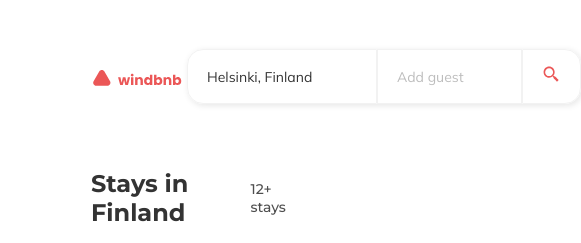
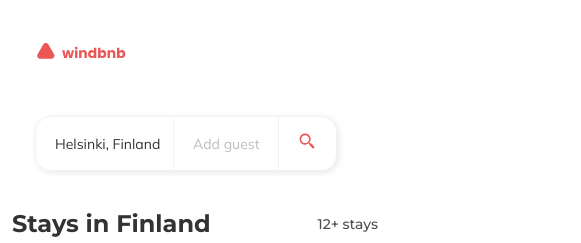
Before and after one commit to Yaiza16/windbnb, a React (Create React App) app: page / in a window 390 px wide. Shown: the top 243 px of the page, 581 px wide, since content can reach past the window. Built offline with nearby package versions, Linux system fonts and the light colour scheme.

Commit message:
Update: do responsive

```diff
--- a/src/components/Header/Header.scss
+++ b/src/components/Header/Header.scss
@@ -1,8 +1,20 @@
 @use '../../styles/functions' as f;
+@use '../../styles/mixins' as m;
 
 .header{
     padding: f.toRem(49) f.toRem(91);
     display: flex;
     justify-content: space-between;
     align-items: center;
+
+    @include m.mq('lg'){
+        flex-direction: column;
+        align-items: flex-start;
+        gap: f.toRem(39);
+    }
+
+    @include m.mq('md'){
+        padding: f.toRem(22) f.toRem(35);
+        justify-content: center;
+    }
 }
--- a/src/components/Header/NavBar.js
+++ b/src/components/Header/NavBar.js
@@ -47,7 +47,7 @@ function NavBar({isNavbarFocus, setIsNavbarFocus, stays, cityOptions, text, upda
                     </div>
                 </div>
                 <div className="navbar-search-container">
-                    <div className={isGuestSearchFocus ? "navbar-search navbar-search--focus" : "navbar-search"}>
+                    <div className={isGuestSearchFocus ? "navbar-search navbar-search--guest navbar-search--focus" : "navbar-search navbar-search--guest"}>
                         <p className="navbar-search__title">Guest</p>
                         <input className="navbar-search__input navbar-search__input--guest" type="text" readOnly placeholder="Add guest" value={adultsCounter + childrenCounter > 0 ? (adultsCounter + childrenCounter > 1 ? `${adultsCounter + childrenCounter} guests` : `${adultsCounter + childrenCounter} guest`) : ""} onClick={() => handleGuestSearchFocus()}/>
                     </div>
--- a/src/components/Header/NavBar.scss
+++ b/src/components/Header/NavBar.scss
@@ -1,5 +1,7 @@
 @use '../../styles/functions' as f;
 @use '../../styles/variables' as v;
+@use '../../styles/mixins' as m;
+
 
 .navbar-container-wrapped{
 
@@ -26,6 +28,15 @@
             border-radius: unset;
             box-shadow: unset;
 
+            @include m.mq('md'){
+                flex-direction: column;
+                padding: f.toRem(49) f.toRem(21);
+                justify-content: flex-start;
+                gap: 1.5rem;
+                height: f.toRem(632);
+
+            }
+
             .navbar-search-container{
                 width: 33%;
                 align-items: flex-start;
@@ -33,9 +44,15 @@
                 gap: f.toRem(40);
                 justify-content: flex-start;
 
+                @include m.mq('md'){
+                    width: 100%;
+                    height: auto;
+                }
+
 
                 &--button{
                     width: auto;
+                    margin-top: auto;
                 }
 
             }
@@ -74,7 +91,13 @@
                 &--button{
                     padding: 0;
                     border: none;
-                    transition: background-color .3s ease-in;
+
+                    @include m.mq('md'){
+                        justify-self: self-end;
+                        justify-content: center;
+                        display: flex;
+
+                    }
                 }
 
                 &__title{
@@ -151,6 +174,15 @@
 
     &--city{
         border-radius: 1rem 0 0 1rem;
+        @include m.mq('md'){
+            width: f.toRem(138);
+        }
+    }
+
+    &--guest{
+        @include m.mq('md'){
+            width: f.toRem(105);
+        }
     }
 
     &--button{
--- a/src/components/Main/Card.scss
+++ b/src/components/Main/Card.scss
@@ -7,6 +7,10 @@
     cursor: pointer;
 }
 
+.card-photo-link{
+    width: 100%;
+    height: 100%;
+}
 .photo-container{
     width: 100%;
     height: f.toRem(269);
@@ -17,6 +21,8 @@
 
 .card-photo{
     width: 100%;
+    height: 100%;
+
     object-fit: cover;
     position: relative;
     transition: transform .3s ease;
--- a/src/components/Main/MainContent.scss
+++ b/src/components/Main/MainContent.scss
@@ -1,10 +1,15 @@
 @use '../../styles/variables' as v;
 @use '../../styles/functions' as f;
+@use '../../styles/mixins' as m;
 
 
 .main-site{
     margin-top: 1rem;
     padding: 0 f.toRem(91);
+
+    @include m.mq('md'){
+        padding: f.toRem(0) f.toRem(12);
+    }
 }
 
 .main-site-header{
@@ -21,4 +26,8 @@
     justify-content: space-between;
     column-gap: 1rem;
     row-gap: 4rem;
+
+    @include m.mq('lg'){
+        justify-content: center;
+    }
 }
--- a/src/styles/_mixins.scss
+++ b/src/styles/_mixins.scss
@@ -3,7 +3,7 @@
 @mixin mq($key){
     $size: map-get(v.$media-query, $key);
 
-    @media only screen and (min-width: $size){
+    @media only screen and (max-width: $size){
         @content;
     }
 }
--- a/src/styles/_variables.scss
+++ b/src/styles/_variables.scss
@@ -38,6 +38,5 @@ $c-veryDark: #333333;
 
 $media-query: (
     'lg': 987px,
-    'md': 900px,
-    'sm': 750px
+    'md': 600px,
 )
```
